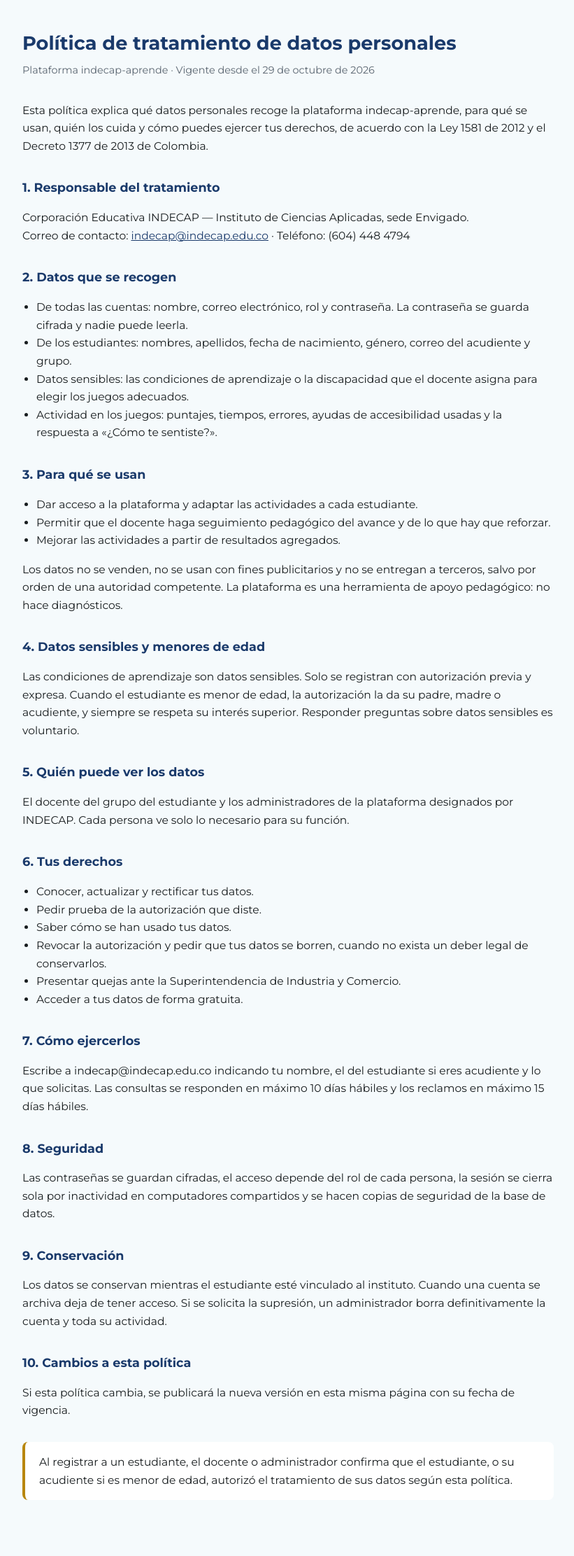
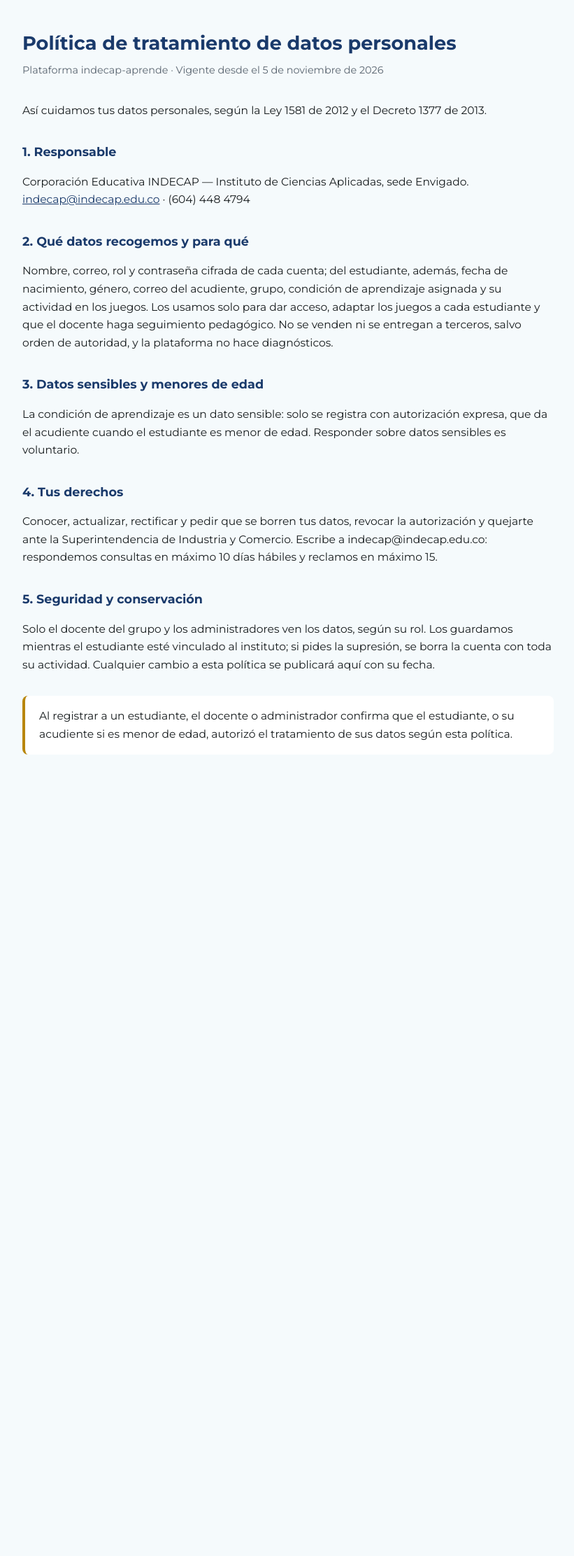
Before and after one commit to anaxmmm/indecap-aprende, a Flask app: page /politica-de-datos in a window 1280 px wide. Shown: the part 81-2304 px from the top of the page at 70% size, without its empty margins (228-1049 px from the left). After the commit the page ends 1159 px from the top, so only its background shows below. Run offline with Flask 3, Linux system fonts and the light colour scheme.

Commit message:
docs(legal): política de datos más corta
Conserva lo exigido por la Ley 1581 de 2012. Incluye traducciones.

```diff
--- a/app/templates/legal/politica_datos.html
+++ b/app/templates/legal/politica_datos.html
@@ -37,57 +37,25 @@
 
   <main class="lg-main">
     <h1>{{ _('Política de tratamiento de datos personales') }}</h1>
-    <p class="lg-date">{{ _('Plataforma indecap-aprende · Vigente desde el 29 de octubre de 2026') }}</p>
+    <p class="lg-date">{{ _('Plataforma indecap-aprende · Vigente desde el 5 de noviembre de 2026') }}</p>
 
-    <p>{{ _('Esta política explica qué datos personales recoge la plataforma indecap-aprende, para qué se usan, quién los cuida y cómo puedes ejercer tus derechos, de acuerdo con la Ley 1581 de 2012 y el Decreto 1377 de 2013 de Colombia.') }}</p>
+    <p>{{ _('Así cuidamos tus datos personales, según la Ley 1581 de 2012 y el Decreto 1377 de 2013.') }}</p>
 
-    <h2>{{ _('1. Responsable del tratamiento') }}</h2>
+    <h2>{{ _('1. Responsable') }}</h2>
     <p>{{ _('Corporación Educativa INDECAP — Instituto de Ciencias Aplicadas, sede Envigado.') }}<br>
-      {{ _('Correo de contacto:') }} <a href="mailto:{{ contact_email }}">{{ contact_email }}</a> · {{ _('Teléfono:') }} (604) 448 4794</p>
+      <a href="mailto:{{ contact_email }}">{{ contact_email }}</a> · (604) 448 4794</p>
 
-    <h2>{{ _('2. Datos que se recogen') }}</h2>
-    <ul>
-      <li>{{ _('De todas las cuentas: nombre, correo electrónico, rol y contraseña. La contraseña se guarda cifrada y nadie puede leerla.') }}</li>
-      <li>{{ _('De los estudiantes: nombres, apellidos, fecha de nacimiento, género, correo del acudiente y grupo.') }}</li>
-      <li>{{ _('Datos sensibles: las condiciones de aprendizaje o la discapacidad que el docente asigna para elegir los juegos adecuados.') }}</li>
-      <li>{{ _('Actividad en los juegos: puntajes, tiempos, errores, ayudas de accesibilidad usadas y la respuesta a «¿Cómo te sentiste?».') }}</li>
-    </ul>
+    <h2>{{ _('2. Qué datos recogemos y para qué') }}</h2>
+    <p>{{ _('Nombre, correo, rol y contraseña cifrada de cada cuenta; del estudiante, además, fecha de nacimiento, género, correo del acudiente, grupo, condición de aprendizaje asignada y su actividad en los juegos. Los usamos solo para dar acceso, adaptar los juegos a cada estudiante y que el docente haga seguimiento pedagógico. No se venden ni se entregan a terceros, salvo orden de autoridad, y la plataforma no hace diagnósticos.') }}</p>
 
-    <h2>{{ _('3. Para qué se usan') }}</h2>
-    <ul>
-      <li>{{ _('Dar acceso a la plataforma y adaptar las actividades a cada estudiante.') }}</li>
-      <li>{{ _('Permitir que el docente haga seguimiento pedagógico del avance y de lo que hay que reforzar.') }}</li>
-      <li>{{ _('Mejorar las actividades a partir de resultados agregados.') }}</li>
-    </ul>
-    <p>{{ _('Los datos no se venden, no se usan con fines publicitarios y no se entregan a terceros, salvo por orden de una autoridad competente. La plataforma es una herramienta de apoyo pedagógico: no hace diagnósticos.') }}</p>
+    <h2>{{ _('3. Datos sensibles y menores de edad') }}</h2>
+    <p>{{ _('La condición de aprendizaje es un dato sensible: solo se registra con autorización expresa, que da el acudiente cuando el estudiante es menor de edad. Responder sobre datos sensibles es voluntario.') }}</p>
 
-    <h2>{{ _('4. Datos sensibles y menores de edad') }}</h2>
-    <p>{{ _('Las condiciones de aprendizaje son datos sensibles. Solo se registran con autorización previa y expresa. Cuando el estudiante es menor de edad, la autorización la da su padre, madre o acudiente, y siempre se respeta su interés superior. Responder preguntas sobre datos sensibles es voluntario.') }}</p>
+    <h2>{{ _('4. Tus derechos') }}</h2>
+    <p>{{ _('Conocer, actualizar, rectificar y pedir que se borren tus datos, revocar la autorización y quejarte ante la Superintendencia de Industria y Comercio. Escribe a %(email)s: respondemos consultas en máximo 10 días hábiles y reclamos en máximo 15.', email=contact_email) }}</p>
 
-    <h2>{{ _('5. Quién puede ver los datos') }}</h2>
-    <p>{{ _('El docente del grupo del estudiante y los administradores de la plataforma designados por INDECAP. Cada persona ve solo lo necesario para su función.') }}</p>
-
-    <h2>{{ _('6. Tus derechos') }}</h2>
-    <ul>
-      <li>{{ _('Conocer, actualizar y rectificar tus datos.') }}</li>
-      <li>{{ _('Pedir prueba de la autorización que diste.') }}</li>
-      <li>{{ _('Saber cómo se han usado tus datos.') }}</li>
-      <li>{{ _('Revocar la autorización y pedir que tus datos se borren, cuando no exista un deber legal de conservarlos.') }}</li>
-      <li>{{ _('Presentar quejas ante la Superintendencia de Industria y Comercio.') }}</li>
-      <li>{{ _('Acceder a tus datos de forma gratuita.') }}</li>
-    </ul>
-
-    <h2>{{ _('7. Cómo ejercerlos') }}</h2>
-    <p>{{ _('Escribe a %(email)s indicando tu nombre, el del estudiante si eres acudiente y lo que solicitas. Las consultas se responden en máximo 10 días hábiles y los reclamos en máximo 15 días hábiles.', email=contact_email) }}</p>
-
-    <h2>{{ _('8. Seguridad') }}</h2>
-    <p>{{ _('Las contraseñas se guardan cifradas, el acceso depende del rol de cada persona, la sesión se cierra sola por inactividad en computadores compartidos y se hacen copias de seguridad de la base de datos.') }}</p>
-
-    <h2>{{ _('9. Conservación') }}</h2>
-    <p>{{ _('Los datos se conservan mientras el estudiante esté vinculado al instituto. Cuando una cuenta se archiva deja de tener acceso. Si se solicita la supresión, un administrador borra definitivamente la cuenta y toda su actividad.') }}</p>
-
-    <h2>{{ _('10. Cambios a esta política') }}</h2>
-    <p>{{ _('Si esta política cambia, se publicará la nueva versión en esta misma página con su fecha de vigencia.') }}</p>
+    <h2>{{ _('5. Seguridad y conservación') }}</h2>
+    <p>{{ _('Solo el docente del grupo y los administradores ven los datos, según su rol. Los guardamos mientras el estudiante esté vinculado al instituto; si pides la supresión, se borra la cuenta con toda su actividad. Cualquier cambio a esta política se publicará aquí con su fecha.') }}</p>
 
     <p class="lg-note">{{ _('Al registrar a un estudiante, el docente o administrador confirma que el estudiante, o su acudiente si es menor de edad, autorizó el tratamiento de sus datos según esta política.') }}</p>
   </main>
```
Also changed, not shown: app/translations/en/LC_MESSAGES/messages.po, 1 other file.
